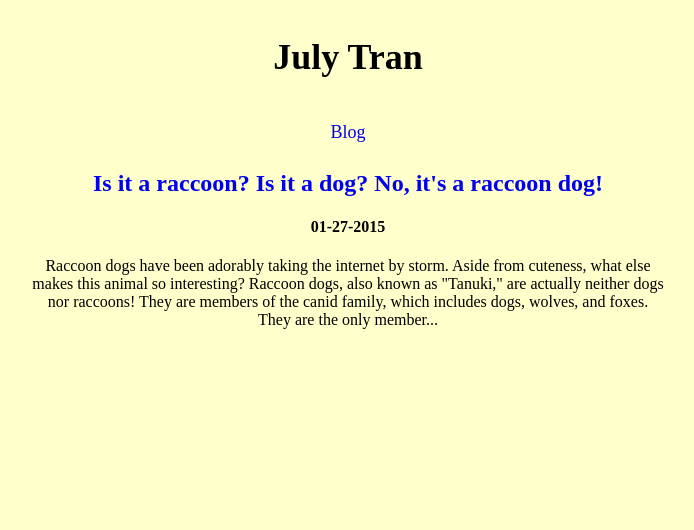
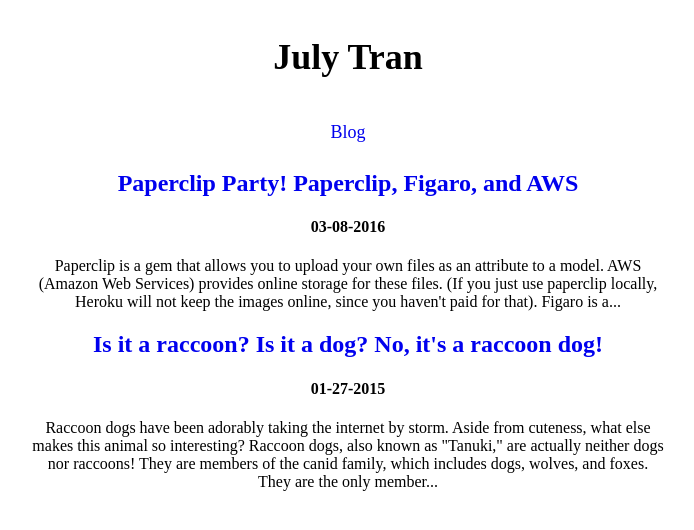
Before and after one commit to julyytran/julyytran.github.io, a Jekyll site: the page built from index.html, in a window 1280 px wide. Shown: the top 530 px of the page, without its empty margins (292-986 px from the left). Built offline with Jekyll 4.4.1, drawn with Linux system fonts in a browser that asks for light colours.

Commit message:
paperclip post

```diff
--- a/_layouts/post.html
+++ b/_layouts/post.html
@@ -1,7 +1,7 @@
 {% include header.html %}
 
 <h1>{{ page.title }}</h1>
-<p>{{ page.date | date: '%B %d, %Y' }}</p>
+<h4>{{ page.date | date: '%B %d, %Y' }}</h4>
 {{ content }}
 
 {% include footer.html %}
--- /dev/null
+++ b/_posts/2016-03-08-paperclip-party.html
@@ -0,0 +1,108 @@
+---
+title: Paperclip Party! Paperclip, Figaro, and AWS
+layout: post
+date: 2016-03-08
+---
+
+<div id="post_text">
+
+<p>Paperclip is a gem that allows you to upload your own files as an attribute to a model. AWS (Amazon Web Services) provides online storage for these files. (If you just use paperclip locally, Heroku will not keep the images online, since you haven't paid for that). Figaro is a gem that helps you set up your environment variables in a secure way. This post is going to cover how to use these three gems in a Ruby/Rails project, using the Little Shop project I worked on as an example. </p>
+
+<h2>Paperclip</h2>
+<p>1. Set up</p>
+  <ul>
+    <li>brew install imagemagick</li>
+    <li>brew install gs</li>
+    <li>add to your gemfile: gem "paperclip", git: "git://github.com/thoughtbot/paperclip.git"</li>
+    <li>bundle</li>
+  </ul>
+
+  <p>2. Migrate</p>
+  <ul>
+    <li> rails generate paperclip gif image </li>
+    <li> Change in migration file should be: add_attachment :gifs, :image </li>
+    <li> Migrate! Your schema should now have image, image_file_name, image_content_type, image_file_size, and image_updated_at for your model </li>
+  </ul>
+
+<p>  3. Model </p>
+    <li> this puts the file on the model as an attribute: </li>
+    <li> has_attached_file :image, :path => ":rails_root/public/system/:attachment/:id/:style/:filename",
+    :url => "/system/:attachment/:id/:style/:filename",
+    styles: {
+      favicon: '16x16>',
+      square: '200x200#',
+      medium: '300x300>'
+    } </li>
+    <li> this is the validation; it must be validated:</li>
+  <li>  validates_attachment_content_type :image, :content_type => /\Aimage\/.*\Z/ </li>
+  </ul>
+
+<p>  4. Edit and New Views </p>
+  <ul>
+    <li> form.text_field --> form.file_field :image </li>
+  </ul>
+
+<p>  5. Controller Create and Update </p>
+  <ul>
+    <li> permit :image in the strong params </li>
+  </ul>
+
+<p>  6. Show View <p>
+  <ul>
+    <li> you can call size, or let it default to original </li>
+    <li> <%= image_tag @gif.image.url %> </li>
+    <li> <%= image_tag @gif.image.url(:medium) %> </li>
+    <li><%= image_tag @gif.image.url(:thumb) %> </li>
+  </ul>
+
+<p>Congratulations, you now have Paperclip working! </p>
+
+<h2>Figaro</h2>
+<p> To store our images online, we will use AWS. AWS will give us keys to where our image is stored. These keys and other info should be set in our environment to remain secure. To do this, we will use Figaro. <p>
+
+<ul>
+  <li> Add to your gemfile: gem "figaro" </li>
+  <li> bundle </li>
+  <li> figaro install </li>
+    <li> This creates a commented config/application.yml file and adds it to your .gitignore. Verify that the application.yml is in your .gitignore file </li>
+  <li> Add your environment variables to this file! (We will add to this when we get keys from AWS) </li>
+  <li> In production, run this to set all environment variables in the application.yml file at once!
+    - figaro heroku:set -e production </li>
+</ul>
+<p>  Now that we have figaro set up, let's get to the spicy stuff...
+</p>
+
+<h2>AWS</h2>
+<ul>
+   <li> Add to your gemfile: gem 'aws-sdk', '>= 2.0.0'</li>
+  <li> bundle</li>
+<li> Go to http://aws.amazon.com/s3/ and create an account</li>
+  <li> Navigate to Amazon S3 and create a bucket - CHOOSE 'US STANDARD' AS YOUR REGION
+    - bucket names are unqiue across all existing buckets for all users</li>
+  <li> Navigate to 'security credentials' under 'my account' in the top right</li>
+  <li>Expand 'access keys'</li>
+  <li> Click 'create a new access key' - SAVE THESE KEYS</li>
+  <li> Go to your application.yml file and enter the following:
+    <ul>
+    <li>  S3_BUCKET_NAME: bucket_name</li>
+    <li>   AWS_ACCESS_KEY_ID: access_key</li>
+    <li>   AWS_SECRET_ACCESS_KEY: secret_access_key</li>
+    <li>   AWS_REGION: us-east-1</li>
+  <li>   Where the values are your bucket name and keys, but the region is, in fact, us-east-1.</li>
+    </ul>
+
+  <li> Acess these keys in your development.rb and production.rb like so:</li>
+  <ul>
+  <li>   config.paperclip_defaults = {</li>
+  <li>     :storage => :s3,</li>
+    <li>   :s3_region => ENV['AWS_REGION'],</li>
+    <li>   :s3_credentials => {</li>
+    <li>     :bucket => ENV['S3_BUCKET_NAME'],</li>
+    <li>     :access_key_id => ENV['AWS_ACCESS_KEY_ID'],</li>
+    <li>     :secret_access_key => ENV['AWS_SECRET_ACCESS_KEY']
+      }
+    }</li>
+    </ul>
+  </ul>
+  <p> This should set your environment variables for development and production! Paperclip away! </p>
+</div>
--- a/css/styles.css
+++ b/css/styles.css
@@ -1,6 +1,6 @@
 /*  background color */
 body {
-  background: #ffffcc;
+  background: white;
 }
 
 /*  text color */
@@ -31,7 +31,7 @@ h3 {
   font-size: 36px;
 }
 
-h1, p {
+h1, h4 {
   text-align: center;
 }
 #nav {
```
Also changed, not shown: 4 other files.
